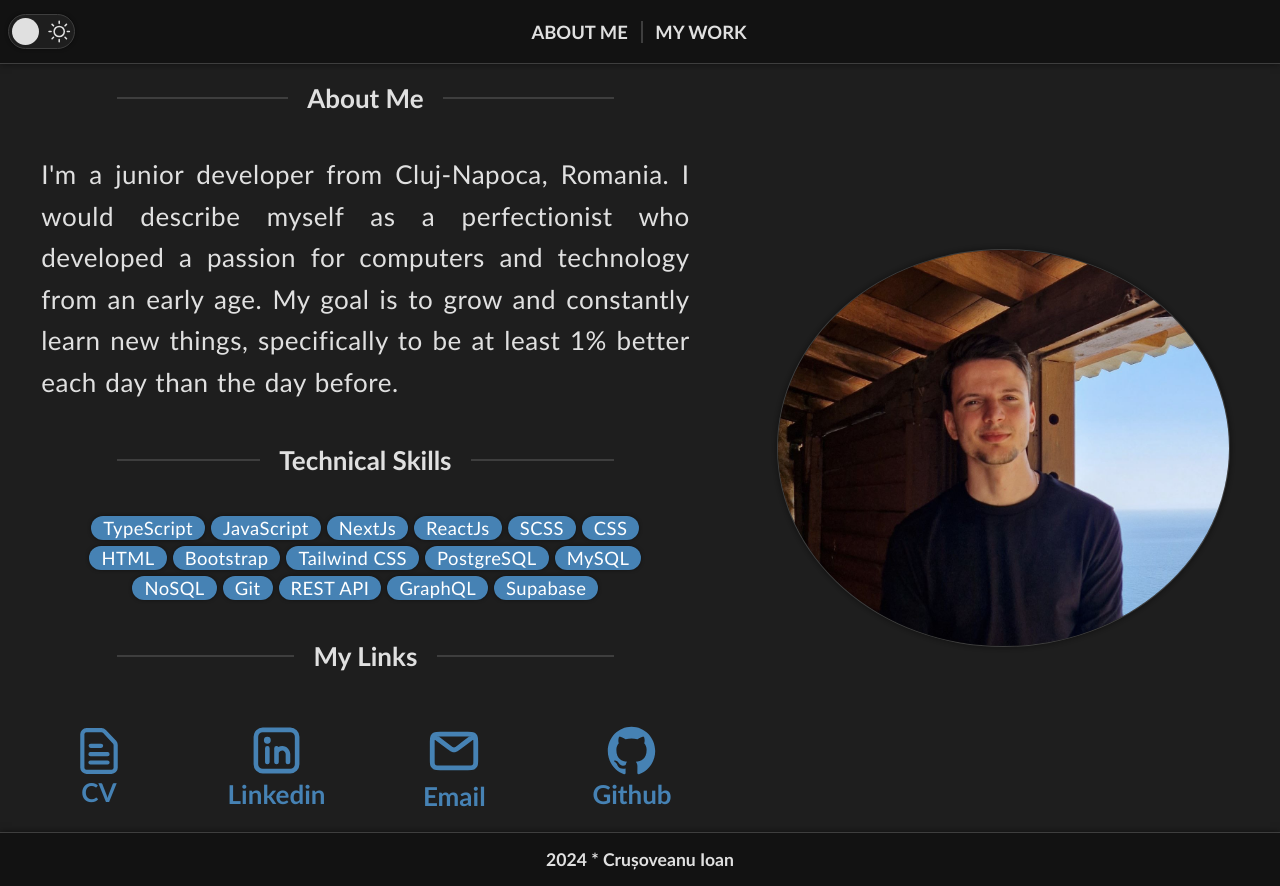
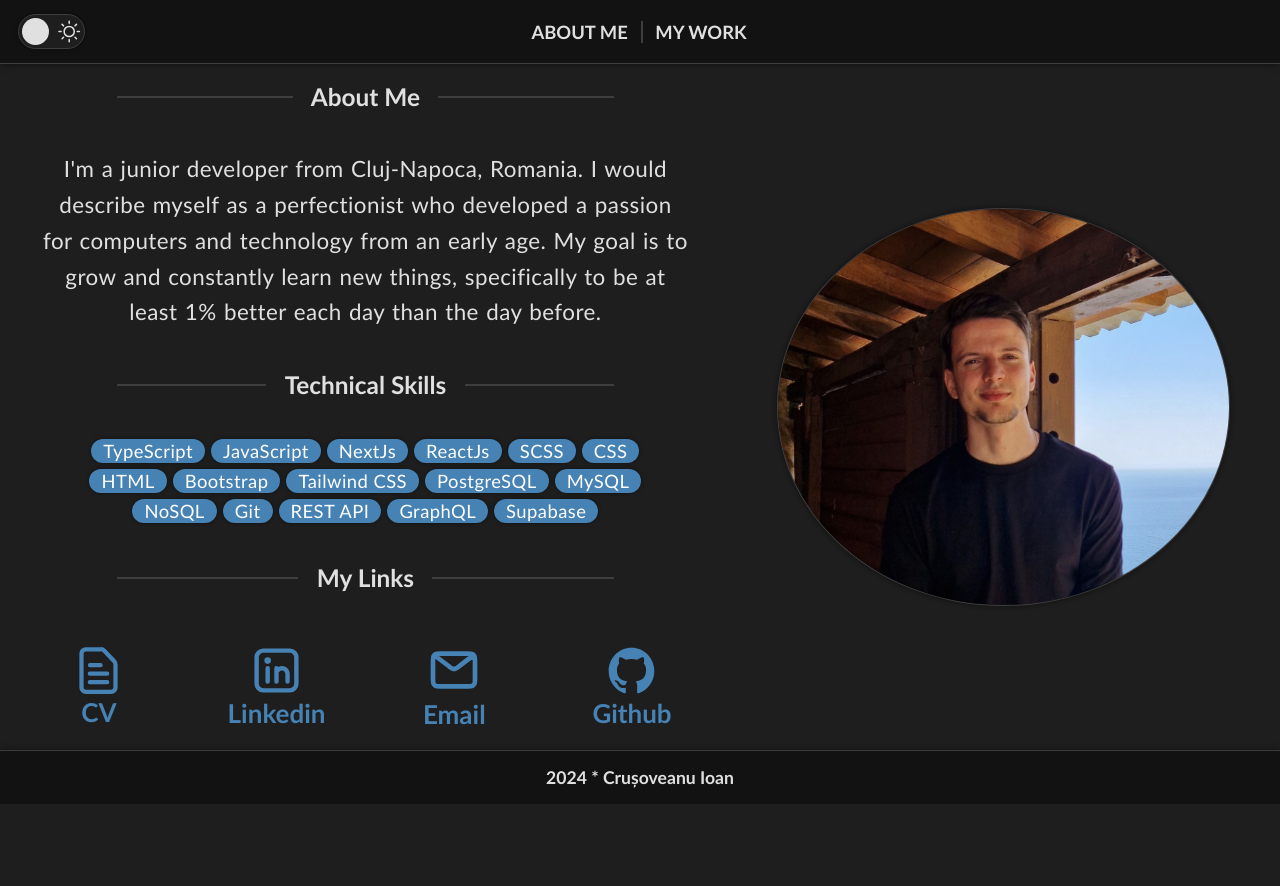
Before and after one commit to ioancruso/portfolio, a Next.js app: page / in a window 1280 px wide. After the commit the page ends 804 px from the top, so only its background shows below. Built offline with nearby package versions, Linux system fonts and the light colour scheme; no server answers.

Commit message:
-adjusted the layout of main page

```diff
--- a/app/page.module.scss
+++ b/app/page.module.scss
@@ -35,9 +35,11 @@
 
 .about {
 	display: grid;
+	grid-template-rows: min-content 1fr min-content min-content min-content min-content;
 	grid-row: 2 / 3;
 	grid-column: 1 / 2;
 	row-gap: 20px;
+	min-height: 80%;
 
 	@media screen and (min-width: 1136px) {
 		grid-row: 1 / 2;
@@ -60,7 +62,7 @@
 	margin-block: auto;
 	letter-spacing: 0.02em;
 	word-spacing: 0.05em;
-	text-align: justify;
+	text-align: center;
 
 	@media screen and (max-width: 320px) {
 		font-size: 1rem;
@@ -68,22 +70,22 @@
 	}
 
 	@media screen and (min-width: 320px) and (max-width: 479px) {
-		font-size: 1.25rem;
+		font-size: 1.1rem;
 		margin-inline: 0.8rem;
 	}
 
 	@media screen and (min-width: 480px) and (max-width: 767px) {
-		font-size: 1.3rem;
+		font-size: 1.2rem;
 		margin-inline: 1.6rem;
 	}
 
 	@media screen and (min-width: 768px) and (max-width: 1023px) {
-		font-size: 1.375rem;
+		font-size: 1.3rem;
 		margin-inline: 1.7rem;
 	}
 
 	@media screen and (min-width: 1024px) {
-		font-size: 1.625rem;
+		font-size: 1.4rem;
 		margin-inline: 1.95rem;
 	}
 }
@@ -158,7 +160,7 @@
 	gap: 0.375rem;
 	margin: 0 auto;
 	justify-content: center;
-	width: 85%;
+	width: 80%;
 
 	@media screen and (min-width: 320px) {
 		font-size: 0.85rem;
@@ -193,7 +195,7 @@
 	}
 
 	@media (max-width: 768px) {
-		width: 95%;
+		width: 90%;
 	}
 
 	@media (max-width: 480px) {
@@ -213,22 +215,22 @@
 	}
 
 	@media screen and (min-width: 320px) {
-		font-size: 1.25rem;
+		font-size: 1.15rem;
 		width: 90%;
 	}
 
 	@media screen and (min-width: 480px) {
-		font-size: 1.3rem;
+		font-size: 1.2rem;
 		width: 80%;
 	}
 
 	@media screen and (min-width: 768px) {
-		font-size: 1.375rem;
+		font-size: 1.275rem;
 		width: 70%;
 	}
 
 	@media screen and (min-width: 1024px) {
-		font-size: 1.625rem;
+		font-size: 1.525rem;
 	}
 
 	&::before,
--- a/app/page.tsx
+++ b/app/page.tsx
@@ -50,7 +50,7 @@ export default function Home() {
 							rel="noopener noreferrer nofollow"
 							aria-label="View CV"
 						>
-							<CV />
+							<CV width={51} height={51} />
 							CV
 						</a>
 						<a
@@ -60,7 +60,7 @@ export default function Home() {
 							rel="noopener noreferrer"
 							aria-label="LinkedIn Profile"
 						>
-							<Linkedin width={55} height={55} />
+							<Linkedin width={53} height={53} />
 							Linkedin
 						</a>
 						<a
@@ -70,7 +70,7 @@ export default function Home() {
 							rel="noopener noreferrer nofollow"
 							aria-label="Send Email"
 						>
-							<Email width={58} height={58} />
+							<Email width={56} height={56} />
 							Email
 						</a>
 						<a
@@ -80,7 +80,7 @@ export default function Home() {
 							rel="noopener noreferrer"
 							aria-label="GitHub Profile"
 						>
-							<Github width={55} height={55} />
+							<Github width={53} height={53} />
 							Github
 						</a>
 					</div>
--- a/components/themeswitcher/themeswitcher.module.scss
+++ b/components/themeswitcher/themeswitcher.module.scss
@@ -1,10 +1,10 @@
 .wrapper {
 	padding-inline-start: 0.5rem;
 	border-end-start-radius: 0.5rem;
-	box-sizing: border-box;
 	display: flex;
 	align-items: center;
 	justify-content: flex-start;
+	margin-inline-start: 10px;
 }
 .switch {
 	width: 4.2rem;
@@ -15,7 +15,6 @@
 	align-items: center;
 	padding-inline: 0.2rem;
 	padding-block: 1.02rem;
-	box-sizing: border-box;
 	border: 1px solid var(--fourth-color);
 	box-shadow: 0 0 0.2375rem var(--box-shadow-color);
 	background-color: var(--secondary-color);
@@ -29,7 +28,6 @@
 	width: 1.7rem;
 	height: 1.7rem;
 	border-radius: 40px;
-	box-sizing: border-box;
 	background-color: var(--text-color);
 	&[data-ison="light"] {
 		margin-inline-start: 5px;
```
